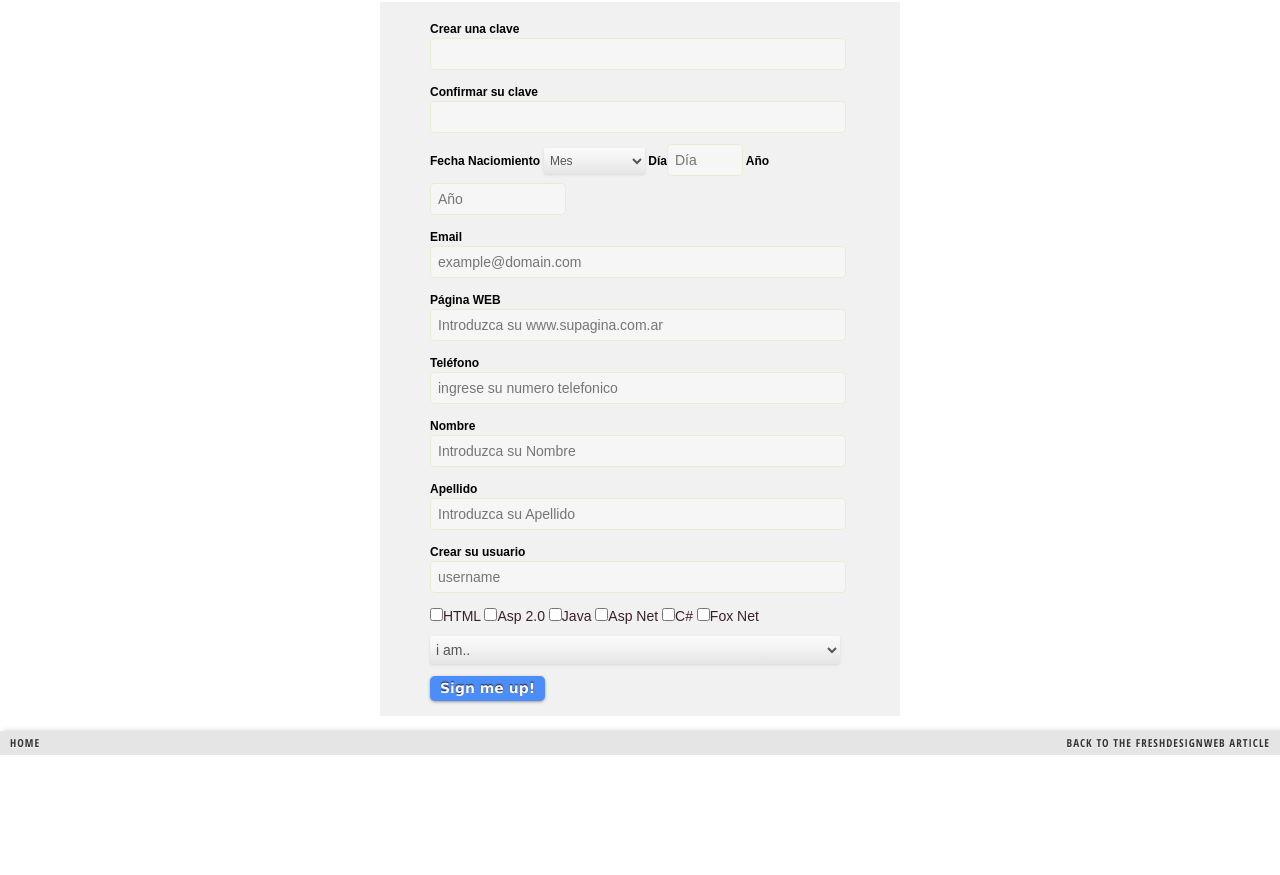
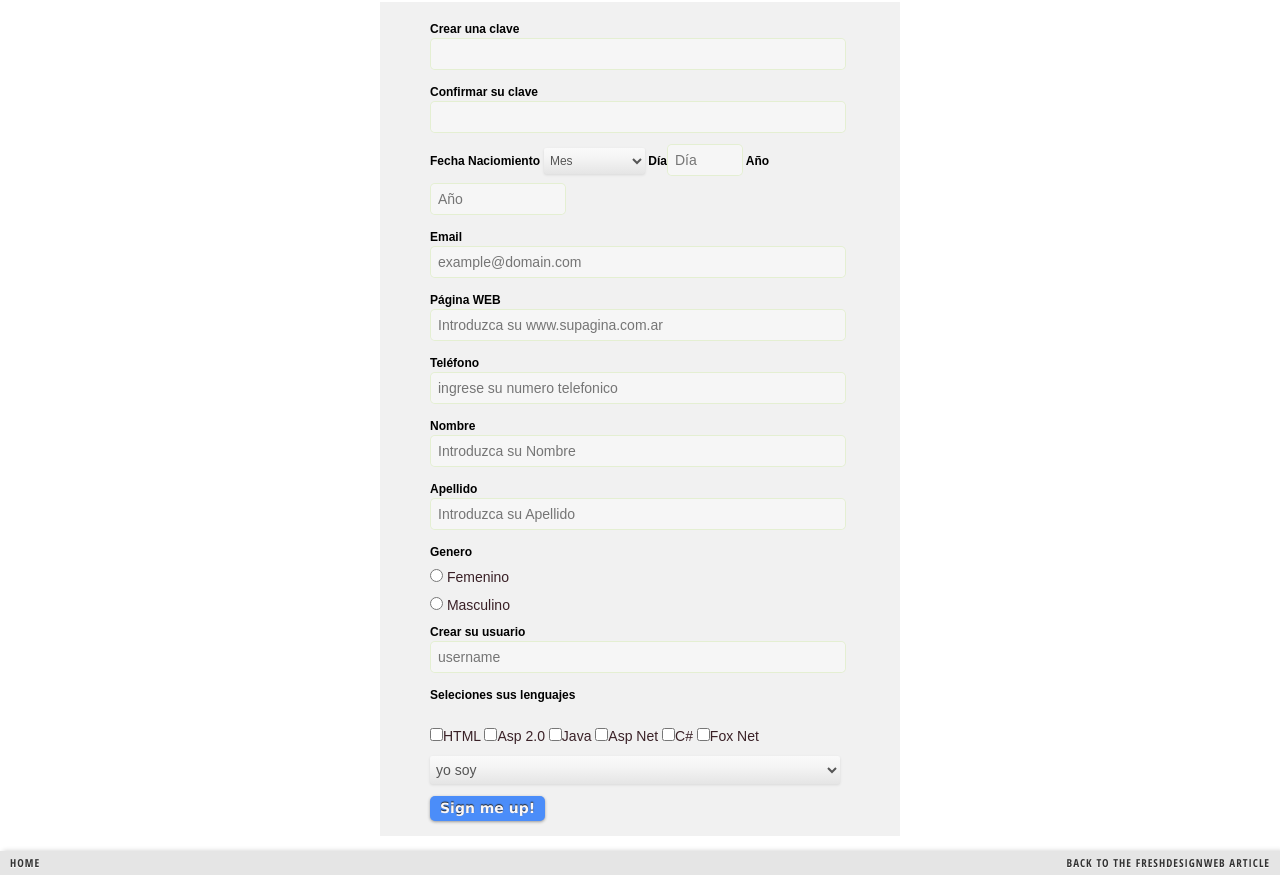
Before and after one commit to coarasaw/Repositorio1, a plain HTML site: page Repo1/datos.html in a window 1280 px wide. Shown: the part 158-1033 px from the top of the page. Before the commit the page ends 913 px from the top, so only its background shows below. Drawn offline with Linux system fonts and the light colour scheme.

Commit message:
Completando formurario

```diff
--- a/Repo1/datos.html
+++ b/Repo1/datos.html
@@ -64,12 +64,18 @@
           <p class="contact"><label for="nombre">Nombre</label></p>
           <input id="nombre" name="Nombre" placeholder="Introduzca su Nombre" required="" tabindex="2" type="text">
 
-    			<p class="contact"><label for="nombre">Apellido</label></p>
+    			<p class="contact"><label for="apellido">Apellido</label></p>
           <input id="nombre" name="apellido" placeholder="Introduzca su Apellido" required="" tabindex="2" type="text">
+
+          <p class="contact"><label for="sexo">Genero</label></p>
+          <input type="radio" name="gender" value="F"> Femenino<br>
+          <input type="radio" name="gender" value="M"> Masculino<br>
 
           <p class="contact"><label for="username">Crear su usuario</label></p>
     			<input id="username" name="username" placeholder="username" required="" tabindex="4" type="text">
 
+          <br>
+          <p class="contact"><label for="lenguaje">Seleciones sus lenguajes</label></p>
           <br>
     			<input type="checkbox" name="vehicle" value="1">HTML
           <input type="checkbox" name="vehicle" value="2">Asp 2.0
@@ -78,15 +84,11 @@
           <input type="checkbox" name="vehicle" value="5">C#
           <input type="checkbox" name="vehicle" value="6">Fox Net
 
-
-
-
-
             <select class="select-style gender" name="gender">
-            <option value="select">i am..</option>
-            <option value="m">Male</option>
-            <option value="f">Female</option>
-            <option value="others">Other</option>
+            <option value="select">yo soy</option>
+            <option value="m">Programdor</option>
+            <option value="f">Tester</option>
+            <option value="others">Otro</option>
             </select><br><br>
 
 
```
